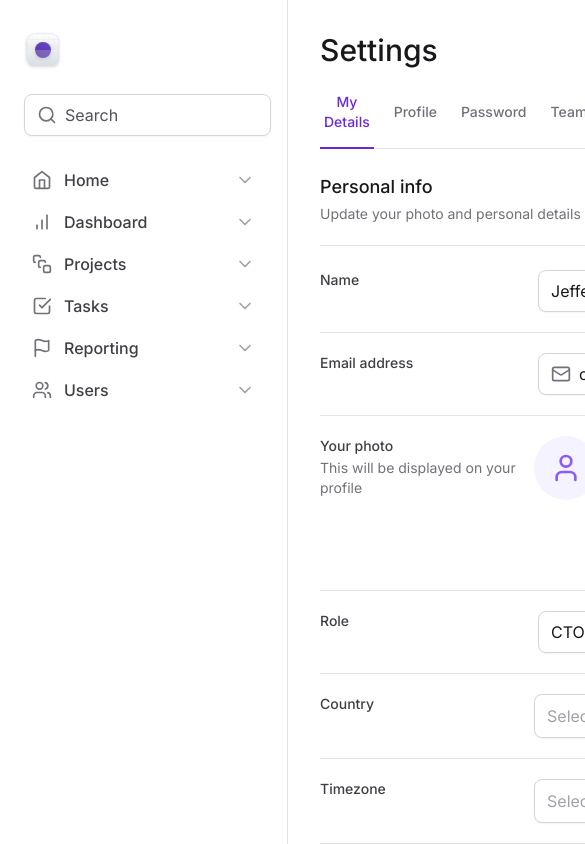
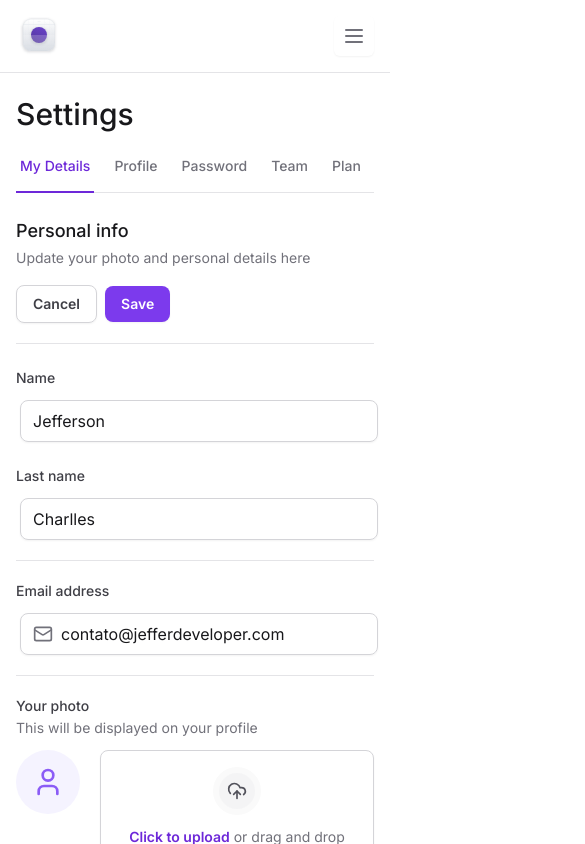
Before and after one commit to Jeffersoncharlles/taillwindcss, a Next.js app: page / in a window 390 px wide. Shown: the top 844 px of the page, 585 px wide, since content can reach past the window. Built offline with nearby package versions, Linux system fonts and the light colour scheme.

Commit message:
chore:responsivit

```diff
--- a/package.json
+++ b/package.json
@@ -10,6 +10,8 @@
   },
   "dependencies": {
     "@formkit/auto-animate": "^0.7.0",
+    "@radix-ui/react-collapsible": "^1.0.3",
+    "@radix-ui/react-scroll-area": "^1.0.4",
     "@radix-ui/react-select": "^1.2.2",
     "@radix-ui/react-tabs": "^1.0.4",
     "@types/node": "20.4.5",
--- a/src/app/layout.tsx
+++ b/src/app/layout.tsx
@@ -18,9 +18,11 @@
   return (
     <html lang="en" className="antialiased">
       <body className={inter.className}>
-        <div className="grid min-h-screen grid-cols-app dark:bg-zinc-900 dark:text-zinc-100 ">
+        <div className="min-h-screen dark:bg-zinc-900 dark:text-zinc-100 lg:grid lg:grid-cols-app ">
           <SideBar />
-          <main className="px-8 pb-12 pt-8">{children}</main>
+          <main className="max-w-[100vw] px-4 pb-12 pt-24 lg:col-start-2 lg:px-8 lg:pt-8">
+            {children}
+          </main>
         </div>
       </body>
     </html>
--- a/src/app/page.tsx
+++ b/src/app/page.tsx
@@ -15,7 +15,7 @@
       </h1>
       <SettingsTabs />
       <section className="mt-6 flex flex-col ">
-        <div className=" flex items-center justify-between border-b border-zinc-200 pb-5 dark:border-zinc-600">
+        <div className=" flex flex-col justify-between gap-4 border-b border-zinc-200 pb-5 dark:border-zinc-600 lg:flex-row lg:items-center">
           <div className="space-y-1">
             <h2 className="text-lg font-medium text-zinc-900 dark:text-zinc-100">
               Personal info
@@ -24,6 +24,7 @@
               Update your photo and personal details here
             </span>
           </div>
+
           <div className="flex items-center gap-2">
             <Button type="button" variant="outline">
               Cancel
@@ -37,23 +38,31 @@
           id="settings"
           className="mt-6 flex w-full flex-col gap-5 divide-y divide-zinc-200 dark:divide-zinc-800"
         >
-          <div className="grid grid-cols-form gap-3">
+          <div className="flex flex-col  gap-3 lg:grid lg:grid-cols-form">
             <label
               htmlFor="firstName"
               className="text-sm font-medium text-zinc-700 dark:text-zinc-300"
             >
               Name
             </label>
-            <div className="grid grid-cols-2 gap-6">
+            <div className="flex flex-col gap-6 lg:grid lg:grid-cols-2">
               <Input.Root>
                 <Input.Control id="firstName" defaultValue="Jefferson" />
               </Input.Root>
-              <Input.Root>
-                <Input.Control defaultValue="Charlles" />
-              </Input.Root>
+              <div className="flex flex-col gap-3 lg:block">
+                <label
+                  htmlFor="lastName"
+                  className="text-sm font-medium text-zinc-700 dark:text-zinc-300 lg:sr-only"
+                >
+                  Last name
+                </label>
+                <Input.Root>
+                  <Input.Control id="lastName" defaultValue="Charlles" />
+                </Input.Root>
+              </div>
             </div>
           </div>
-          <div className="grid grid-cols-form gap-3 pt-5">
+          <div className="flex flex-col gap-3 pt-5 lg:grid lg:grid-cols-form">
             <label
               htmlFor="email"
               className="text-sm font-medium text-zinc-700 dark:text-zinc-300"
@@ -71,7 +80,8 @@
               />
             </Input.Root>
           </div>
-          <div className="grid grid-cols-form gap-3 pt-5">
+
+          <div className="flex flex-col gap-3 pt-5 lg:grid lg:grid-cols-form">
             <label
               htmlFor="photo"
               className="text-sm font-medium text-zinc-700 dark:text-zinc-300"
@@ -87,7 +97,8 @@
               <FileInput.Control />
             </FileInput.Root>
           </div>
-          <div className="grid grid-cols-form gap-3 pt-5">
+
+          <div className="flex flex-col gap-3 pt-5 lg:grid lg:grid-cols-form">
             <label
               htmlFor="role"
               className="text-sm font-medium text-zinc-700 dark:text-zinc-300"
@@ -100,7 +111,7 @@
               </Input.Root>
             </div>
           </div>
-          <div className="grid grid-cols-form gap-3 pt-5">
+          <div className="flex flex-col gap-3 pt-5 lg:grid lg:grid-cols-form">
             <label
               htmlFor="country"
               className="text-sm font-medium text-zinc-700 dark:text-zinc-300"
@@ -113,7 +124,7 @@
               <SelectItem value="ca" text="Canada" />
             </Select>
           </div>
-          <div className="grid grid-cols-form gap-3 pt-5">
+          <div className="flex flex-col gap-3 pt-5 lg:grid lg:grid-cols-form">
             <label
               htmlFor="timezone"
               className="text-sm font-medium text-zinc-700 dark:text-zinc-300"
@@ -126,7 +137,7 @@
               <SelectItem value="ca" text="Africa - Addis_Ababa (UTC+03:00)" />
             </Select>
           </div>
-          <div className="grid grid-cols-form gap-3 pt-5">
+          <div className="flex flex-col gap-3 pt-5 lg:grid lg:grid-cols-form">
             <label
               htmlFor="bio"
               className="text-sm font-medium text-zinc-700 dark:text-zinc-300"
@@ -177,7 +188,7 @@
               />
             </div>
           </div>
-          <div className="grid grid-cols-form gap-3 pt-5">
+          <div className="flex flex-col gap-3 pt-5 lg:grid lg:grid-cols-form">
             <label
               htmlFor="projects"
               className="text-sm font-medium text-zinc-700 dark:text-zinc-300"
--- a/src/components/SettingsTabs/TabItem.tsx
+++ b/src/components/SettingsTabs/TabItem.tsx
@@ -15,7 +15,7 @@
       value={value}
       className="group relative px-1 pb-4 text-sm font-medium text-zinc-500 outline-none transition-colors hover:text-violet-700 data-[state=active]:text-violet-700 dark:text-zinc-400 dark:hover:text-violet-300 dark:data-[state=active]:text-violet-400"
     >
-      <span className="rounded group-focus-visible:p-1 group-focus-visible:ring-1 group-focus-visible:ring-violet-300/30 group-focus-visible:ring-offset-2">
+      <span className="whitespace-nowrap rounded group-focus-visible:p-1 group-focus-visible:ring-1 group-focus-visible:ring-violet-300/30 group-focus-visible:ring-offset-2">
         {title}
       </span>
       {isSelected && (
--- a/src/components/SettingsTabs/index.tsx
+++ b/src/components/SettingsTabs/index.tsx
@@ -1,6 +1,7 @@
 'use client'
 
 import * as Tabs from '@radix-ui/react-tabs'
+import * as ScrollArea from '@radix-ui/react-scroll-area'
 import { TabItem } from './TabItem'
 import { useState } from 'react'
 
@@ -9,6 +10,8 @@
 
   return (
     <Tabs.Root value={currentTab} onValueChange={setCurrentTab}>
+      <ScrollArea.Root className="w-full" type="scroll">
+        <ScrollArea.Viewport className="w-full overflow-x-scroll">
           <Tabs.List className="mt-6 flex w-full items-center gap-4 border-b border-zinc-200 dark:border-zinc-600">
             <TabItem
               value="my-details"
@@ -61,6 +64,14 @@
               isSelected={currentTab === 'my-api'}
             />
           </Tabs.List>
+        </ScrollArea.Viewport>
+        <ScrollArea.Scrollbar
+          className="flex h-0.5 translate-y-1.5 touch-none select-none flex-col bg-zinc-100"
+          orientation="horizontal"
+        >
+          <ScrollArea.Thumb className="relative flex-1 rounded-lg bg-zinc-300" />
+        </ScrollArea.Scrollbar>
+      </ScrollArea.Root>
     </Tabs.Root>
   )
 }
--- a/src/components/Sidebar/index.tsx
+++ b/src/components/Sidebar/index.tsx
@@ -1,3 +1,5 @@
+'use client'
+
 import {
   Cog,
   LifeBuoy,
@@ -8,17 +10,31 @@
   Home,
   SquareStack,
   Users,
+  Menu,
 } from 'lucide-react'
 import { Logo } from './Logo'
 import { NavItem } from './NavItem'
 import { UserSpaceWidget } from './UserSpaceWidget'
 import { Profile } from './Profile'
 import { Input } from '../Form/Input'
+import * as Collapsible from '@radix-ui/react-collapsible'
+import { Button } from '../Button'
 
 export function SideBar() {
   return (
-    <aside className="flex flex-col gap-6 border-r border-zinc-200 px-5 py-8  dark:border-zinc-700">
+    <Collapsible.Root className="fixed left-0 right-0 top-0 z-20 flex flex-col gap-6 border-b border-zinc-200 bg-white p-4 data-[state=open]:bottom-0 dark:bg-zinc-900 lg:right-auto lg:w-80 lg:border-r lg:px-5 lg:py-8 lg:data-[state=closed]:bottom-0">
+      <div className="flex items-center justify-between">
         <Logo />
+        <Collapsible.Trigger asChild className="lg:hidden">
+          <Button variant="ghost">
+            <Menu className="h-6 w-6" />
+          </Button>
+        </Collapsible.Trigger>
+      </div>
+      <Collapsible.Content
+        forceMount
+        className="flex flex-1 flex-col gap-6 data-[state=closed]:hidden lg:data-[state=closed]:flex"
+      >
         <Input.Root>
           <Input.Prefix>
             <Search className="h-5 w-5 text-zinc-500 " />
@@ -44,6 +60,7 @@
           <div className="h-px bg-zinc-200 dark:bg-zinc-200/30" />
           <Profile />
         </div>
-    </aside>
+      </Collapsible.Content>
+    </Collapsible.Root>
   )
 }
```
Also changed, not shown: 1 other file (tests, documents, lock files or other folders). Lines whose indentation alone changed are shown as unchanged.
